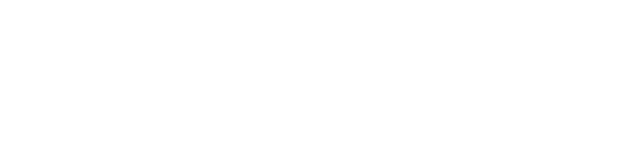
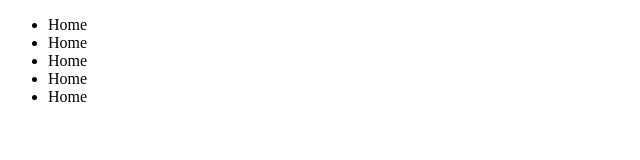
Before and after one commit to a1askayoung/haka3, a plain HTML site: page index.html in a window 1280 px wide. Shown: the whole page, without its empty margins (0-640 px from the left). Drawn offline with Linux system fonts and the light colour scheme.

Commit message:
add container

```diff
--- a/index.html
+++ b/index.html
@@ -8,6 +8,17 @@
     <title>hakathon3</title>
   </head>
   <body>
+    <header class="header">
+      <div class="container">
+        <ul>
+          <li class=""><a href="#"></a> Home</li>
+          <li class=""><a href="#"></a> Home</li>
+          <li class=""><a href="#"></a> Home</li>
+          <li class=""><a href="#"></a> Home</li>
+          <li class=""><a href="#"></a> Home</li>
+        </ul>
+      </div>
+    </header>
     <script src="./main.js"></script>
   </body>
 </html>
```
